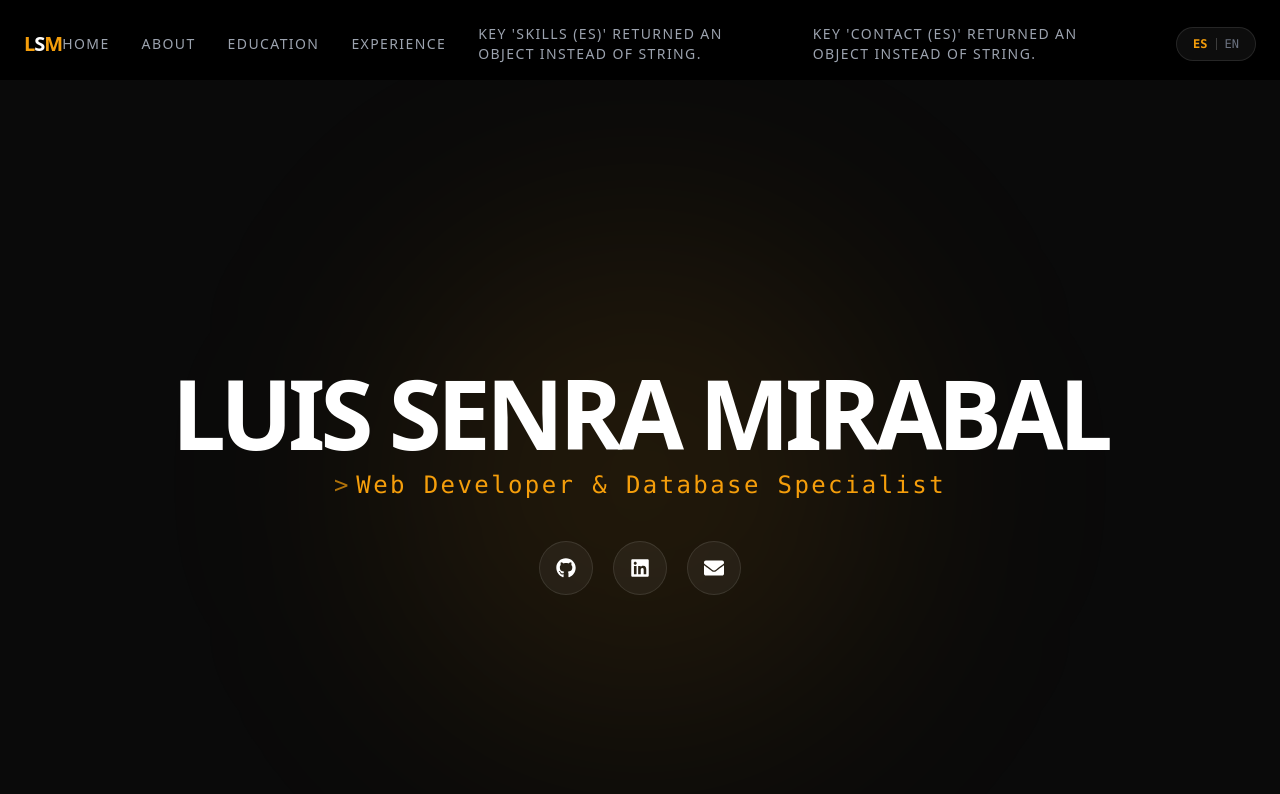
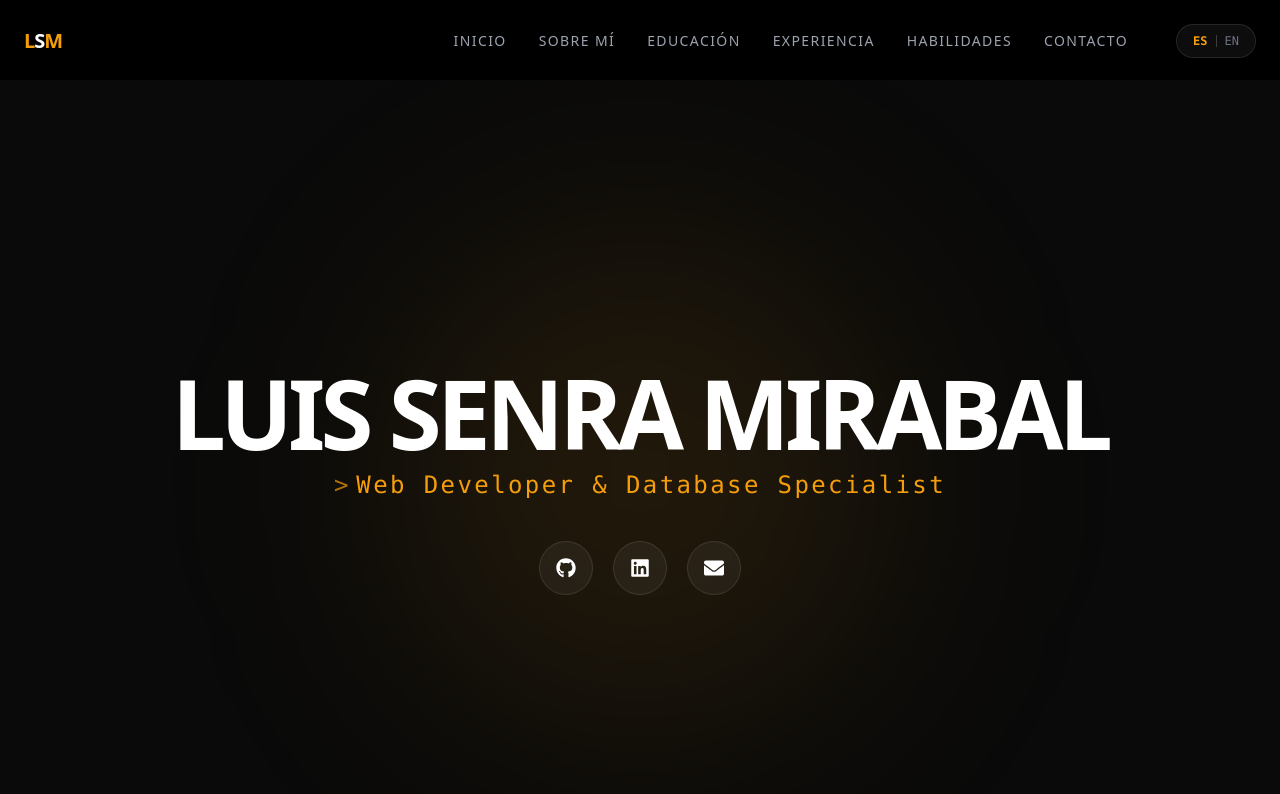
Before and after one commit to ldavidsm/portfolio, a Next.js app: page / in a window 1280 px wide. Shown: the top 794 px of the page. Built offline with nearby package versions, Linux system fonts and the light colour scheme.

Commit message:
Finalizado

```diff
--- a/app/components/about.tsx
+++ b/app/components/about.tsx
@@ -1,20 +1,26 @@
+import { useTranslation, Trans } from "react-i18next";
+
 export default function About() {
+  const { t } = useTranslation();
+
   return (
     <section id="about" className="w-full bg-[#0a0a0a] py-20 text-white relative">
       <div className="max-w-7xl mx-auto px-4">
         <h2 className="text-4xl font-black mb-12 uppercase tracking-tighter flex items-center gap-4">
-          <span className="text-amber-500">01.</span> Sobre mí
+          <span className="text-amber-500">01.</span> {t('about.title')}
         </h2>
 
         <div className="grid grid-cols-1 md:grid-cols-3 gap-6">
           {/* Bloque Principal Bio */}
           <div className="md:col-span-2 p-8 rounded-3xl bg-white/5 border border-white/10 hover:border-amber-500/50 transition-colors">
             <p className="text-xl leading-relaxed text-gray-300">
-              Soy <span className="text-white font-bold">Luis Senra Mirabal</span>,Ingeniero en Ciencias Informáticas enfocado en el trabajo con lenguaje python en el análisis, manejo, visualización de datos y en el desarrollo web. Dominio del trabajo con tecnologías de última generación y fácil adaptación a diferentes entornos de trabajo, con una enorme pasión y dedicación por la profesión con ganas de afrontar nuevos retos y desafíos para seguir creciendo profesionalmente.Destaco por mi capacidad analítica, adaptabilidad y trabajo en equipo, fomentando la colaboración y el aprendizaje continuo. Mi objetivo es superar las expectativas en cada proyecto, aportando soluciones innovadoras que mantengan altos estándares de calidad y eficiencia en cada línea de código.
+              <Trans
+                i18nKey="about.bio_part1"
+                components={{ 1: <span className="text-white font-bold" /> }}
+              />
             </p>
             <p className="mt-4 text-gray-400">
-              Me apasiona transformar problemas complejos en sistemas escalables, siempre con un ojo puesto en la
-              eficiencia del código y la integridad de los datos.
+              {t('about.bio_part2')}
             </p>
           </div>
 
--- a/app/components/contact.tsx
+++ b/app/components/contact.tsx
@@ -1,33 +1,36 @@
+import { useTranslation } from "react-i18next";
 import { FaGithub, FaLinkedin, FaEnvelope, FaPhoneAlt, FaMapMarkerAlt } from 'react-icons/fa';
 
 export default function Contact() {
+  const { t } = useTranslation();
+
   return (
     <section id="contact" className="w-full bg-[#0a0a0a] py-20 text-white">
       <div className="max-w-7xl mx-auto px-4">
         <h2 className="text-4xl font-black mb-16 uppercase tracking-tighter flex items-center gap-4">
-          <span className="text-amber-500">04.</span> Contacto
+          <span className="text-amber-500">04.</span> {t('contact.title')}
         </h2>
 
         <div className="grid grid-cols-1 lg:grid-cols-2 gap-16">
           {/* Columna Izquierda: Información */}
           <div className="flex flex-col justify-between">
             <div>
-              <h3 className="text-3xl font-bold mb-6 italic">¿Hablamos de tu próximo proyecto?</h3>
+              <h3 className="text-3xl font-bold mb-6 italic">{t('contact.subtitle')}</h3>
               <p className="text-gray-400 text-lg mb-10 max-w-md">
-                Estoy disponible para nuevos retos y colaboraciones en el área de desarrollo y datos.
+                {t('contact.description')}
               </p>
 
               <div className="space-y-6">
-                <ContactDetail icon={<FaEnvelope />} title="Email" content="lsenramirabal@gmail.com" />
-                <ContactDetail icon={<FaPhoneAlt />} title="Teléfono" content="+34 623 96 23 41" />
-                <ContactDetail icon={<FaMapMarkerAlt />} title="Ubicación" content="Madrid, España" />
+                <ContactDetail icon={<FaEnvelope />} title={t('contact.details.email')} content="lsenramirabal@gmail.com" />
+                <ContactDetail icon={<FaPhoneAlt />} title={t('contact.details.phone')} content="+34 623 96 23 41" />
+                <ContactDetail icon={<FaMapMarkerAlt />} title={t('contact.details.location')} content={t('contact.details.mylocation')} />
               </div>
             </div>
 
             {/* RRSS Rediseñadas para el pie */}
             <div className="flex gap-4 mt-12">
-              <a href="https://github.com/ldavidsm" target = "_blank" className="p-4 rounded-xl bg-white/5 border border-white/10 text-white hover:text-amber-500 transition-all"><FaGithub size={20}/></a>
-              <a href="https://www.linkedin.com/in/luis-david-senra-mirabal-483837296/" target = "_blank" className="p-4 rounded-xl bg-white/5 border border-white/10 text-white hover:text-amber-500 transition-all"><FaLinkedin size={20}/></a>
+              <a href="https://github.com/ldavidsm" target="_blank" className="p-4 rounded-xl bg-white/5 border border-white/10 text-white hover:text-amber-500 transition-all"><FaGithub size={20} /></a>
+              <a href="https://www.linkedin.com/in/luis-david-senra-mirabal-483837296/" target="_blank" className="p-4 rounded-xl bg-white/5 border border-white/10 text-white hover:text-amber-500 transition-all"><FaLinkedin size={20} /></a>
             </div>
           </div>
 
@@ -37,25 +40,25 @@ export default function Contact() {
             <form className="flex flex-col gap-6 relative z-10">
               <input
                 type="text"
-                placeholder="Nombre completo"
+                placeholder={t('contact.form.name_placeholder')}
                 className="bg-white/5 border border-white/10 rounded-2xl p-4 focus:outline-none focus:border-amber-500 transition-colors"
               />
               <input
                 type="email"
-                placeholder="Tu correo electrónico"
+                placeholder={t('contact.form.email_placeholder')}
                 className="bg-white/5 border border-white/10 rounded-2xl p-4 focus:outline-none focus:border-amber-500 transition-colors"
               />
               <textarea
-                placeholder="Cuéntame sobre tu proyecto..."
+                placeholder={t('contact.form.message_placeholder')}
                 rows={5}
                 className="bg-white/5 border border-white/10 rounded-2xl p-4 focus:outline-none focus:border-amber-500 transition-colors resize-none"
               />
               <a
-                href="mailto:luisdavidsenramirabal@gmail.com?subject=Contacto desde Portfolio&body=Hola Luis David,%0D%0A%0D%0AMe gustaría contactarte acerca de..."
+                href={`mailto:luisdavidsenramirabal@gmail.com?subject=${t('contact.email_subject')}&body=${t('contact.email_body')}`}
                 className="bg-amber-500 text-black font-black py-4 px-8 rounded-2xl hover:bg-amber-400 transition-all uppercase tracking-widest text-sm text-center"
-                >
-              Enviar Email Directo
-            </a>
+              >
+                {t('contact.form.send_button')}
+              </a>
             </form>
           </div>
         </div>
--- a/app/components/education.tsx
+++ b/app/components/education.tsx
@@ -1,24 +1,21 @@
+import { useTranslation } from "react-i18next";
+
+interface EducationItem {
+  year: string;
+  degree: string;
+  institution: string;
+  description: string;
+}
+
 export default function Education() {
-  const educations = [
-    {
-      year: "2017 - 2022",
-      degree: "Ingeniería en Ciencias Informaticas",
-      institution: "Universidad de Ciencias Informaticas",
-      description: "Durante mi formación universitaria, desarrollé una sólida base en ciencias de la computación, programación y desarrollo de software. La carrera me proporcionó conocimientos profundos en algoritmos, estructuras de datos, ingeniería de software y tecnologías web modernas.."
-    },
-    {
-      year: "2024 - 2025",
-      degree: "Master en Diseño y Programacion Web FullStack",
-      institution: "Escuela Mastermedia",
-      description: "Formación intensiva en el ecosistema Web y diseño de APIs."
-    },
-  ];
+  const { t } = useTranslation();
+  const educations = t("education.items", { returnObjects: true }) as EducationItem[];
 
   return (
     <section id="education" className="w-full bg-[#0a0a0a] py-20 text-white">
       <div className="max-w-7xl mx-auto px-4">
         <h2 className="text-4xl font-black mb-16 text-right uppercase tracking-tighter flex items-center justify-end gap-4">
-          Educación <span className="text-amber-500">.02</span>
+          {t('education.title')} <span className="text-amber-500">.02</span>
         </h2>
 
         <div className="relative border-l border-white/10 ml-4 md:ml-0 md:left-1/2">
--- a/app/components/experience.tsx
+++ b/app/components/experience.tsx
@@ -1,26 +1,22 @@
+import { useTranslation } from "react-i18next";
+
+interface ExperienceItem {
+  year: string;
+  role: string;
+  company: string;
+  description: string;
+  tech: string[];
+}
+
 export default function Experience() {
-  const experiences = [
-    {
-      year: "2022 - 2024",
-      role: "Desarrollador Web y Especialista en Base de Datos",
-      company: "Empresa Ejemplo",
-      description: "Mantenimiento, optimizacion y administracion de las bases de datos del ecosistema DecidimOS. Implementacion de APIs y modulos para el desarrollo del mismo ",
-      tech: ["Python", "PostrgreSQL", "MySQL", "Grafana"]
-    },
-    {
-      year: "2021 - 2023",
-      role: "Full Stack Developer",
-      company: "Startup Ejemplo",
-      description: "Implementación de APIs REST, integración con bases de datos SQL Server y mantenimiento de sistemas.",
-      tech: ["Node.js", "SQL Server", "React"]
-    }
-  ];
+  const { t } = useTranslation();
+  const experiences = t("experience.items", { returnObjects: true }) as ExperienceItem[];
 
   return (
     <section id="experience" className="w-full bg-[#0a0a0a] py-20 text-white">
       <div className="max-w-7xl mx-auto px-4">
         <h2 className="text-4xl font-black mb-12 uppercase tracking-tighter flex items-center gap-4">
-          <span className="text-amber-500">03.</span> Experiencia
+          <span className="text-amber-500">03.</span> {t('experience.title')}
         </h2>
 
         <div className="grid gap-6">
--- a/app/components/navbar.tsx
+++ b/app/components/navbar.tsx
@@ -18,12 +18,12 @@ export default function Navbar() {
   }, []);
 
   const navLinks = [
-    { name: t("home"), href: "#home" },
-    { name: t("about"), href: "#about" },
-    { name: t("education"), href: "#education" },
-    { name: t("experience"), href: "#experience" },
-    { name: t("skills"), href: "#skills" },
-    { name: t("contact"), href: "#contact" },
+    { name: t("nav.home"), href: "#home" },
+    { name: t("nav.about"), href: "#about" },
+    { name: t("nav.education"), href: "#education" },
+    { name: t("nav.experience"), href: "#experience" },
+    { name: t("nav.skills"), href: "#skills" },
+    { name: t("nav.contact"), href: "#contact" },
   ];
 
   return (
--- a/app/components/skills.tsx
+++ b/app/components/skills.tsx
@@ -1,4 +1,8 @@
+"use client";
+import { useTranslation } from "react-i18next";
+
 export default function Skills() {
+  const { t } = useTranslation();
   const skills = [
     { name: "PostgreSQL", level: 80, color: "#512bd4" },
     { name: "Python", level: 80, color: "#239120" },
@@ -12,7 +16,7 @@ export default function Skills() {
     <section id="skills" className="w-full bg-[#0a0a0a] py-20 text-white">
       <div className="max-w-7xl mx-auto px-4">
         <h2 className="text-4xl font-black mb-16 uppercase tracking-tighter flex items-center gap-4">
-          <span className="text-amber-500">05.</span> Habilidades
+          <span className="text-amber-500">05.</span> {t("skills.title")}
         </h2>
 
         <div className="grid grid-cols-1 lg:grid-cols-2 gap-16 items-start">
@@ -20,15 +24,16 @@ export default function Skills() {
           {/* Columna Izquierda: Descripción Narrativa */}
           <div className="space-y-6">
             <h3 className="text-2xl font-bold text-amber-500 font-mono">
-              Especialización Técnica
+              {t("skills.subtitle")}
             </h3>
             <p className="text-gray-400 leading-relaxed text-lg">
-              Desarrollo soluciones web full-stack de alto rendimiento con FastAPI (Python) para backends escalables, PostgreSQL para gestión robusta de datos, y React en el frontend para interfaces dinámicas y reactivas.
+              {t("skills.description")}
             </p>
             <div className="p-6 rounded-2xl bg-white/5 border border-white/10 italic text-gray-400">
-"Conecto lógica de negocio ágil con experiencias de usuario fluidas, desde la base de datos hasta la interfaz."            </div>
+              "{t("skills.quote")}"
+            </div>
             <p className="text-gray-400">
-              Arquitecturas API-first, optimización de consultas en bases de datos relacionales, y aplicaciones React mantenibles y eficientes.
+              {t("skills.highlight")}
             </p>
           </div>
 
@@ -39,7 +44,7 @@ export default function Skills() {
                 <div className="flex justify-between items-end mb-2">
                   <div>
                     <span className="text-sm font-mono text-amber-500/70 block mb-1">
-                      {skill.level >= 90 ? "Expert" : "Advanced"}
+                      {skill.level >= 90 ? t("skills.expert") : t("skills.advanced")}
                     </span>
                     <h4 className="font-bold text-lg tracking-wide">{skill.name}</h4>
                   </div>
--- a/public/locales/en/translation.json
+++ b/public/locales/en/translation.json
@@ -1,28 +1,93 @@
 {
-
-"nav":{  "home": "Home",
+  "nav": {
+    "home": "Home",
     "about": "About",
+    "education": "Education",
     "experience": "Experience",
     "skills": "Skills",
-  "education": "Education",
-  "contact": "Contact",
-  "hero_title": "Luis Senra Mirabal",
-  "hero_subtitle": "Software Engineer"
+    "contact": "Contact"
   },
-
+  "hero": {
+    "title": "Luis Senra Mirabal",
+    "subtitle": "Web Developer & Database Specialist"
+  },
+  "about": {
+    "title": "About Me",
+    "bio_part1": "I am <1>Luis Senra Mirabal</1>, a Computer Science Engineer focused on working with Python in data analysis, management, visualization, and web development. I am proficient in working with cutting-edge technologies and adapt easily to different work environments, with huge passion and dedication for the profession, eager to face new challenges to continue growing professionally. I stand out for my analytical capacity, adaptability, and teamwork, fostering collaboration and continuous learning. My goal is to exceed expectations in every project, providing innovative solutions that maintain high standards of quality and efficiency in every line of code.",
+    "bio_part2": "I am passionate about transforming complex problems into scalable systems, always with an eye on code efficiency and data integrity."
+  },
+  "education": {
+    "title": "Education",
+    "items": [
+      {
+        "year": "2017 - 2022",
+        "degree": "Computer Science Engineering",
+        "institution": "University of Computer Sciences",
+        "description": "During my university training, I developed a solid foundation in computer science, programming, and software development. The career provided me with deep knowledge in algorithms, data structures, software engineering, and modern web technologies."
+      },
+      {
+        "year": "2024 - 2025",
+        "degree": "Master in FullStack Web Design and Programming",
+        "institution": "Mastermedia School",
+        "description": "Intensive training in the Web ecosystem and API design."
+      }
+    ]
+  },
+  "experience": {
+    "title": "Experience",
+    "items": [
+      {
+        "year": "2022 - 2024",
+        "role": "Web Developer and Database Specialist",
+        "company": "Example Company",
+        "description": "Maintenance, optimization, and administration of the DecidimOS ecosystem databases. Implementation of APIs and modules for its development.",
+        "tech": [
+          "Python",
+          "PostgreSQL",
+          "MySQL",
+          "Grafana"
+        ]
+      },
+      {
+        "year": "2025",
+        "role": "Full Stack Developer",
+        "company": "HealthLearner",
+        "description": "Implementation of REST APIs, integration with PostgreSQL databases, and AI automations.",
+        "tech": [
+          "Python",
+          "PostgreSQL",
+          "React",
+          "n8n"
+        ]
+      }
+    ]
+  },
   "skills": {
     "title": "Skills",
     "subtitle": "Technical Expertise",
+    "description": "I develop high-performance full-stack web solutions with FastAPI (Python) for scalable backends, PostgreSQL for robust data management, and React on the frontend for dynamic and reactive interfaces.",
+    "quote": "I connect agile business logic with fluid user experiences, from the database to the interface.",
+    "highlight": "API-first architectures, relational database query optimization, and maintainable and efficient React applications.",
     "expert": "Expert",
     "advanced": "Advanced"
   },
-
   "contact": {
     "title": "Contact",
     "subtitle": "Let's talk about your next project",
-    "name": "Full Name",
+    "description": "I am available for new challenges and collaborations in the development and data area.",
+    "details": {
       "email": "Email",
-    "message": "Message",
-    "send": "Send Message"
+      "phone": "Phone",
+      "location": "Location",
+      "mylocation": "Madrid, Spain"
+    },
+    "form": {
+      "name_placeholder": "Full Name",
+      "email_placeholder": "Your Email",
+      "message_placeholder": "Tell me about your project...",
+      "send_button": "Send Direct Email"
+    },
+    "email_subject": "Contact from Portfolio",
+    "email_body": "Hi Luis David,\n\nI would like to contact you about..."
   }
 }
--- a/public/locales/es/translation.json
+++ b/public/locales/es/translation.json
@@ -2,28 +2,92 @@
   "nav": {
     "home": "Inicio",
     "about": "Sobre mí",
+    "education": "Educación",
     "experience": "Experiencia",
     "skills": "Habilidades",
-  "education": "Educación",
-  "contact": "Contacto",
-  "hero_title": "Luis Senra Mirabal",
-  "hero_subtitle": "Ingeniero de Software"
+    "contact": "Contacto"
   },
-
-
+  "hero": {
+    "title": "Luis Senra Mirabal",
+    "subtitle": "Web Developer & Database Specialist"
+  },
+  "about": {
+    "title": "Sobre mí",
+    "bio_part1": "Soy <1>Luis Senra Mirabal</1>, Ingeniero en Ciencias Informáticas enfocado en el trabajo con lenguaje python en el análisis, manejo, visualización de datos y en el desarrollo web. Dominio del trabajo con tecnologías de última generación y fácil adaptación a diferentes entornos de trabajo, con una enorme pasión y dedicación por la profesión con ganas de afrontar nuevos retos y desafíos para seguir creciendo profesionalmente. Destaco por mi capacidad analítica, adaptabilidad y trabajo en equipo, fomentando la colaboración y el aprendizaje continuo. Mi objetivo es superar las expectativas en cada proyecto, aportando soluciones innovadoras que mantengan altos estándares de calidad y eficiencia en cada línea de código.",
+    "bio_part2": "Me apasiona transformar problemas complejos en sistemas escalables, siempre con un ojo puesto en la eficiencia del código y la integridad de los datos."
+  },
+  "education": {
+    "title": "Educación",
+    "items": [
+      {
+        "year": "2017 - 2022",
+        "degree": "Ingeniería en Ciencias Informaticas",
+        "institution": "Universidad de Ciencias Informaticas",
+        "description": "Durante mi formación universitaria, desarrollé una sólida base en ciencias de la computación, programación y desarrollo de software. La carrera me proporcionó conocimientos profundos en algoritmos, estructuras de datos, ingeniería de software y tecnologías web modernas."
+      },
+      {
+        "year": "2024 - 2025",
+        "degree": "Master en Diseño y Programacion Web FullStack",
+        "institution": "Escuela Mastermedia",
+        "description": "Formación intensiva en el ecosistema Web y diseño de APIs."
+      }
+    ]
+  },
+  "experience": {
+    "title": "Experiencia",
+    "items": [
+      {
+        "year": "2022 - 2024",
+        "role": "Desarrollador Web y Especialista en Base de Datos",
+        "company": "Empresa Ejemplo",
+        "description": "Mantenimiento, optimizacion y administracion de las bases de datos del ecosistema DecidimOS. Implementacion de APIs y modulos para el desarrollo del mismo",
+        "tech": [
+          "Python",
+          "PostrgreSQL",
+          "MySQL",
+          "Grafana"
+        ]
+      },
+      {
+        "year": "2025",
+        "role": "Full Stack Developer",
+        "company": "HealthLearner",
+        "description": "Implementación de APIs REST, integración con bases de datos PostgreSQL y automatizaciones con ia.",
+        "tech": [
+          "Python",
+          "PostgreSQL",
+          "React",
+          "n8n"
+        ]
+      }
+    ]
+  },
   "skills": {
     "title": "Habilidades",
     "subtitle": "Especialización Técnica",
+    "description": "Desarrollo soluciones web full-stack de alto rendimiento con FastAPI (Python) para backends escalables, PostgreSQL para gestión robusta de datos, y React en el frontend para interfaces dinámicas y reactivas.",
+    "quote": "Conecto lógica de negocio ágil con experiencias de usuario fluidas, desde la base de datos hasta la interfaz.",
+    "highlight": "Arquitecturas API-first, optimización de consultas en bases de datos relacionales, y aplicaciones React mantenibles y eficientes.",
     "expert": "Experto",
     "advanced": "Avanzado"
   },
-
   "contact": {
     "title": "Contacto",
     "subtitle": "¿Hablamos de tu próximo proyecto?",
-    "name": "Nombre completo",
+    "description": "Estoy disponible para nuevos retos y colaboraciones en el área de desarrollo y datos.",
+    "details": {
       "email": "Email",
-    "message": "Mensaje",
-    "send": "Enviar Mensaje"
+      "phone": "Teléfono",
+      "location": "Ubicación",
+      "mylocation": "Madrid, España"
+    },
+    "form": {
+      "name_placeholder": "Nombre completo",
+      "email_placeholder": "Tu correo electrónico",
+      "message_placeholder": "Cuéntame sobre tu proyecto...",
+      "send_button": "Enviar Email Directo"
+    },
+    "email_subject": "Contacto desde Portfolio",
+    "email_body": "Hola Luis David,\n\nMe gustaría contactarte acerca de..."
   }
 }
```
Also changed, not shown: app/components/hero.tsx (+6 -3 lines). Lines whose indentation alone changed are shown as unchanged.
